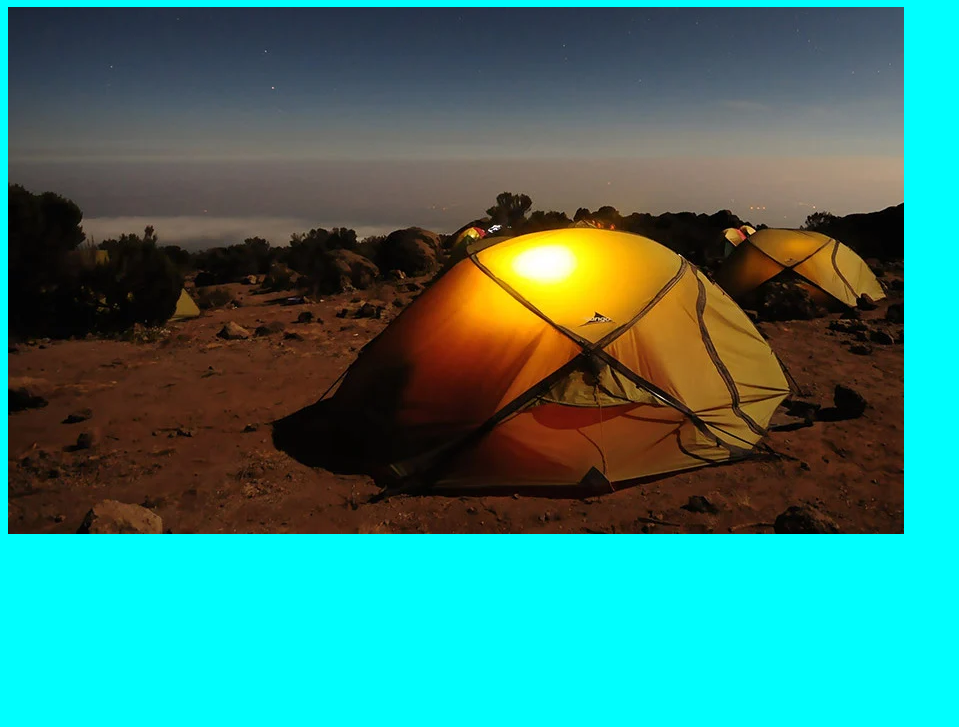
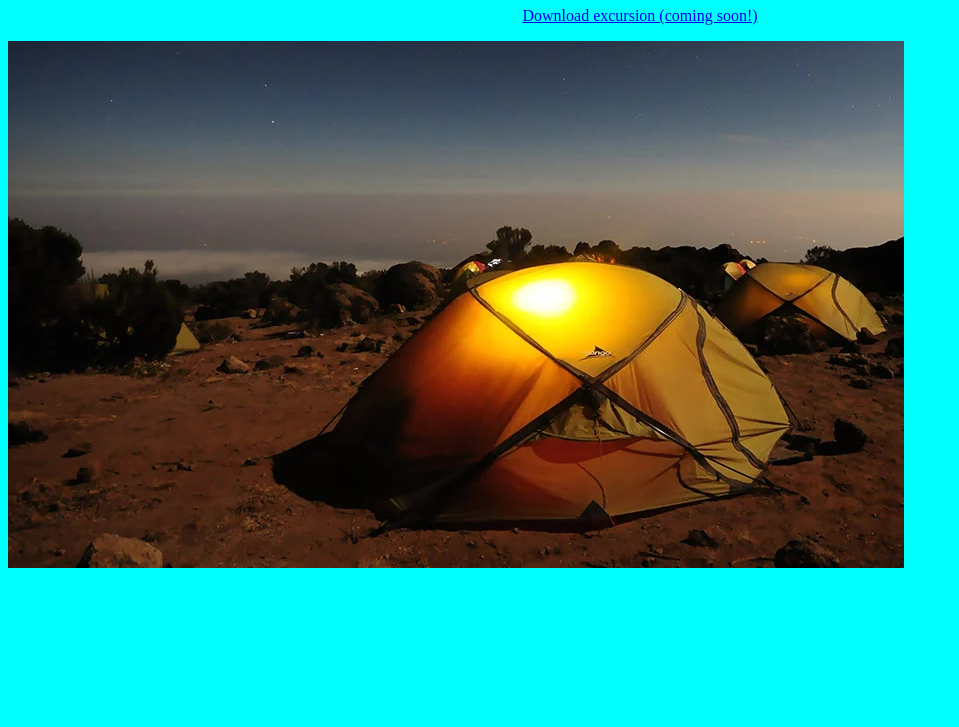
Before and after one commit to patilnik1/excursion, a plain HTML site: page index.html in a window 1280 px wide. Shown: the part 73-800 px from the top of the page, without its empty margins (0-959 px from the left). Drawn offline with Linux system fonts and the light colour scheme.

Commit message:
addwd download excursion link

```diff
--- a/index.css
+++ b/index.css
@@ -5,3 +5,7 @@
 h1{
     text-align: center;
 }
+
+p{
+    text-align: center;
+}
--- a/index.html
+++ b/index.html
@@ -8,6 +8,8 @@
 </head>
 <body>
     <h1>this is my first program</h1>
+    <p><a href="#">Download excursion (coming soon!)</a></p>
     <img src="img/camp.jpg.jpg">
+
 </body>
 </html>
```
